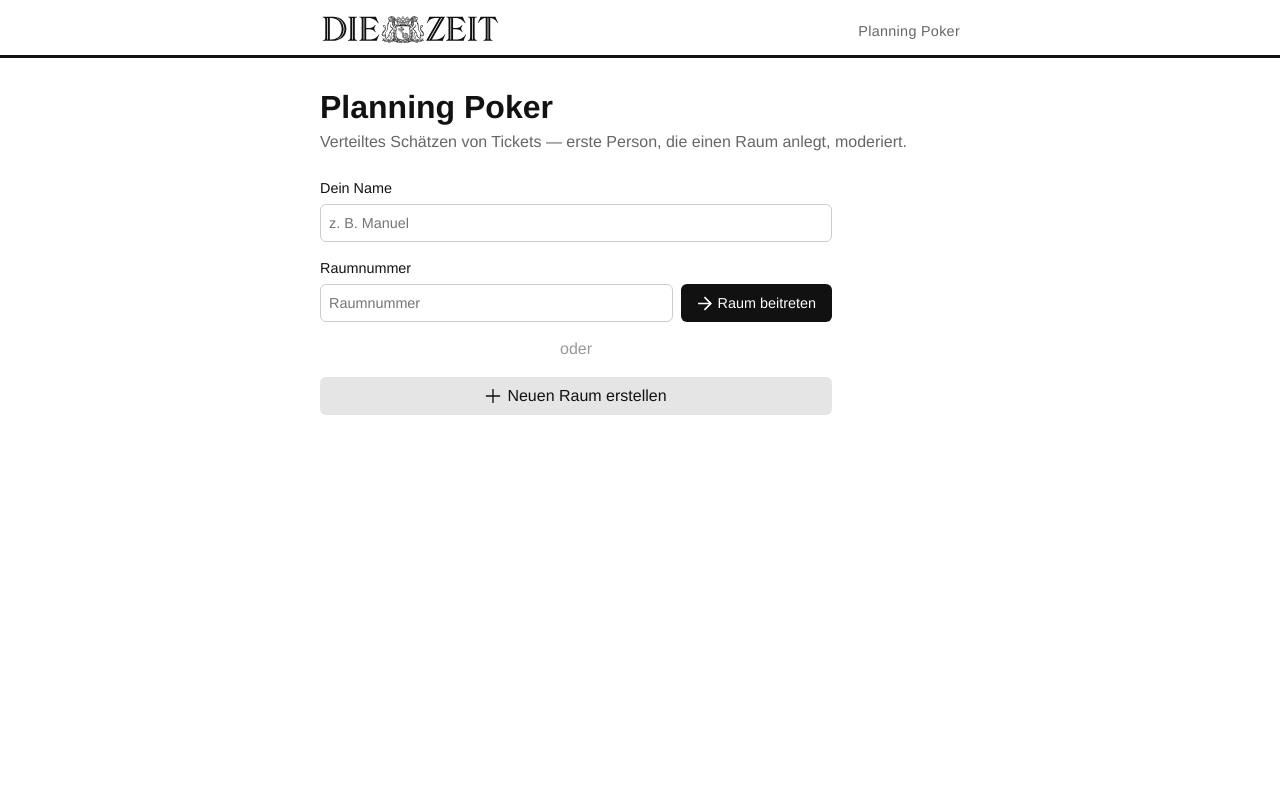
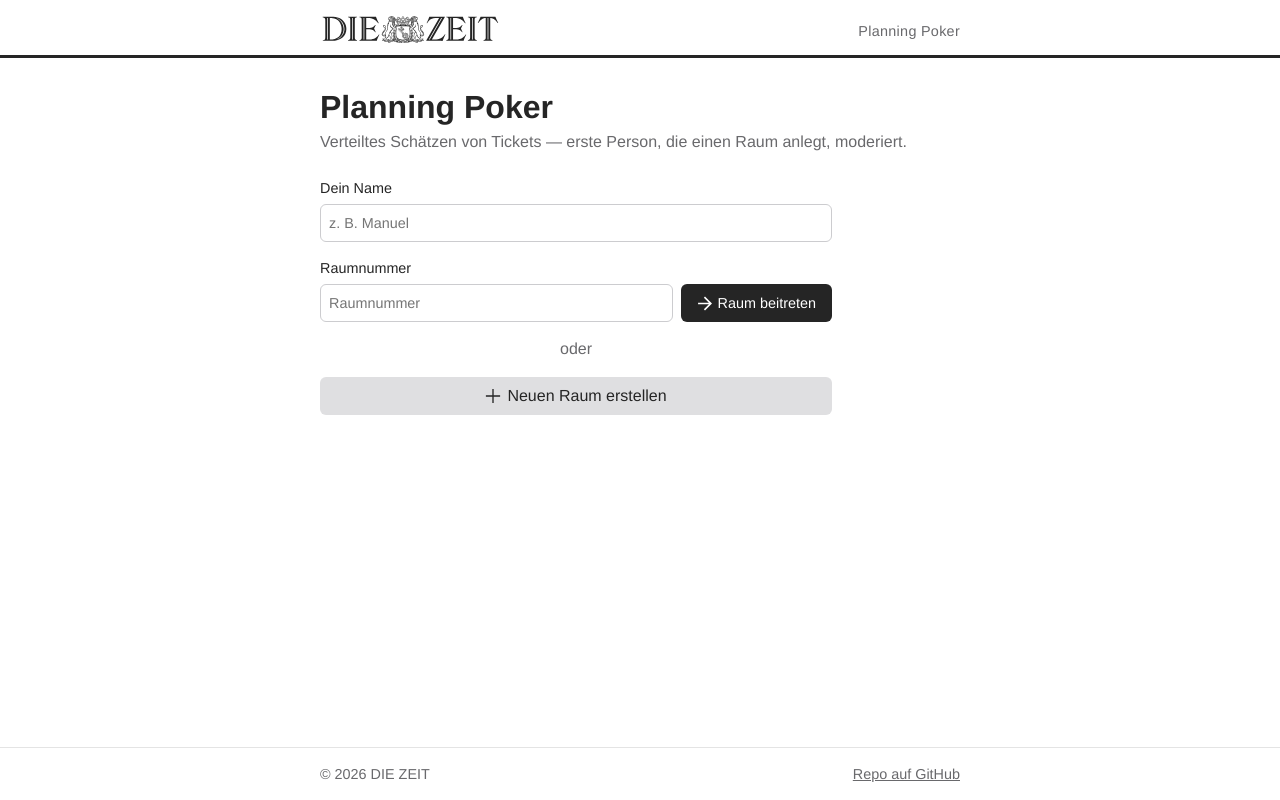
Before and after one commit to ZeitOnline/estimation-station, a SvelteKit app in the folder frontend/: page / in a window 1280 px wide. Built offline with nearby package versions, Linux system fonts and the light colour scheme; no server answers; a web font is replaced by a local one.

Commit message:
feat: update styles and improve layout across components

```diff
--- a/frontend/src/components/poker/Card.svelte
+++ b/frontend/src/components/poker/Card.svelte
@@ -18,23 +18,24 @@
 		height: 4.5rem;
 		font-size: var(--z-ds-font-size-l, 1.25rem);
 		font-weight: 600;
-		border: 1px solid var(--z-ds-color-neutral-80, #ccc);
+		border: 1px solid var(--z-ds-color-border-100, #cccccf);
 		border-radius: var(--z-ds-radius-m, 8px);
-		background: var(--z-ds-color-neutral-100, #fff);
+		background: var(--z-ds-color-background-0, #ffffff);
 		cursor: pointer;
 		transition:
 			transform 0.08s ease,
 			border-color 0.08s ease;
+		color: var(--z-ds-color-text-100, #252525);
 	}
 
 	.card:hover {
 		transform: translateY(-4px);
-		border-color: var(--z-ds-color-neutral-40, #999);
+		border-color: var(--z-ds-color-border-hover, #444444);
 	}
 
 	.card--selected {
 		transform: translateY(-8px);
-		border-color: var(--z-ds-color-neutral-10, #111);
+		border-color: var(--z-ds-color-text-100, #252525);
 		border-width: 2px;
 		box-shadow: 0 6px 16px rgba(0, 0, 0, 0.15);
 	}
--- a/frontend/src/lib/poker/room.svelte.ts
+++ b/frontend/src/lib/poker/room.svelte.ts
@@ -1,5 +1,5 @@
 import { browser } from '$app/environment';
-import { base } from '$app/paths';
+import { resolve } from '$app/paths';
 import { WS_PATH } from '$lib/poker/ws-path';
 import type { Card, RoomState } from '$types';
 
@@ -9,7 +9,9 @@ import type { Card, RoomState } from '$types';
 function wsUrl(): string {
 	if (import.meta.env.VITE_WS_URL) return import.meta.env.VITE_WS_URL;
 	const proto = location.protocol === 'https:' ? 'wss:' : 'ws:';
-	return `${proto}//${location.host}${base}${WS_PATH}`;
+	// WS_PATH is not a SvelteKit route, so it's missing from the generated
+	// Pathname union — the cast lets resolve() prepend the base path anyway.
+	return `${proto}//${location.host}${resolve(WS_PATH as import('$app/types').Pathname)}`;
 }
 
 // Factory returning a reactive room client. Same shape idea as the ZEIT
--- a/frontend/src/lib/styles/app.css
+++ b/frontend/src/lib/styles/app.css
@@ -33,9 +33,13 @@
 
 body {
 	font-family: var(--zeit-font);
-	color: var(--z-ds-color-neutral-10, #121212);
-	background: var(--z-ds-color-neutral-100, #fff);
+	color: var(--z-ds-color-text-100, #252525);
+	background: var(--z-ds-color-background-0, #ffffff);
 	line-height: 1.4;
+	/* Column layout so the footer can push itself to the viewport bottom. */
+	display: flex;
+	flex-direction: column;
+	min-height: 100svh;
 }
 
 h1,
@@ -47,6 +51,7 @@ h3 {
 }
 
 .app {
+	width: 100%;
 	max-width: 42rem;
 	margin-inline: auto;
 	padding: var(--z-ds-space-xl, 2rem) var(--z-ds-space-m, 1rem);
--- a/frontend/src/routes/+layout.svelte
+++ b/frontend/src/routes/+layout.svelte
@@ -2,7 +2,7 @@
 	import '$lib/styles/app.css';
 	import { onMount } from 'svelte';
 	import { ZeitLogo } from '$components';
-	import { base } from '$app/paths';
+	import { resolve } from '$app/paths';
 	import { oidc } from '$lib/auth/oidc.svelte';
 	import { auth, initAuth, login, AUTH_MODE } from '$lib/auth/session.svelte';
 
@@ -31,7 +31,7 @@
 
 <header class="masthead">
 	<div class="masthead__inner">
-		<a href={base || '/'} class="masthead__logo" aria-label="DIE ZEIT – Startseite">
+		<a href={resolve('/')} class="masthead__logo" aria-label="DIE ZEIT – Startseite">
 			<ZeitLogo width={180} height={27} />
 		</a>
 		<span class="masthead__product">Planning Poker</span>
@@ -55,10 +55,19 @@
 	{/if}
 </div>
 
+<footer class="footer">
+	<div class="footer__inner">
+		<span>© {new Date().getFullYear()} DIE ZEIT</span>
+		<a href="https://github.com/ZeitOnline/estimation-station" target="_blank" rel="noopener noreferrer">
+			Repo auf GitHub
+		</a>
+	</div>
+</footer>
+
 <style>
 	.masthead {
-		border-bottom: 3px solid var(--z-ds-color-neutral-10, #111);
-		background: var(--z-ds-color-neutral-100, #fff);
+		border-bottom: 3px solid var(--z-ds-color-text-100, #252525);
+		background: var(--z-ds-color-background-0, #ffffff);
 	}
 	.masthead__inner {
 		max-width: 42rem;
@@ -70,19 +79,19 @@
 		gap: var(--z-ds-space-m, 1rem);
 	}
 	.masthead__logo {
-		color: var(--z-ds-color-neutral-10, #111);
+		color: var(--z-ds-color-text-100, #252525);
 		display: block;
 	}
 	.masthead__product {
 		font-size: var(--z-ds-font-size-s, 0.9rem);
-		color: var(--z-ds-color-neutral-40, #666);
+		color: var(--z-ds-color-text-55, #69696c);
 		letter-spacing: 0.02em;
 		padding-bottom: 2px;
 		white-space: nowrap;
 	}
 
 	.auth-status {
-		color: var(--z-ds-color-neutral-40, #666);
+		color: var(--z-ds-color-text-55, #69696c);
 	}
 	.login {
 		max-width: 30rem;
@@ -91,21 +100,39 @@
 		margin-bottom: var(--z-ds-space-xs, 0.5rem);
 	}
 	.login__lead {
-		color: var(--z-ds-color-neutral-40, #666);
+		color: var(--z-ds-color-text-55, #69696c);
 		margin-bottom: var(--z-ds-space-l, 1.5rem);
 	}
 	.login__btn {
 		padding: var(--z-ds-space-s, 0.75rem) var(--z-ds-space-l, 1.5rem);
 		border: 0;
 		border-radius: var(--z-ds-radius-s, 6px);
-		background: var(--z-ds-color-neutral-10, #111);
-		color: var(--z-ds-color-neutral-100, #fff);
+		background: var(--z-ds-color-text-100, #252525);
+		color: var(--z-ds-color-background-0, #ffffff);
 		font: inherit;
 		font-weight: 700;
 		cursor: pointer;
 	}
 	.login__error {
 		margin-top: var(--z-ds-space-m, 1rem);
-		color: var(--z-ds-color-signal-error, #c0392b);
+		color: var(--z-ds-color-error-70, #bf4040);
+	}
+
+	.footer {
+		margin-top: auto;
+		border-top: 1px solid var(--z-ds-color-border-70, #e4e4e4);
+	}
+	.footer__inner {
+		max-width: 42rem;
+		margin-inline: auto;
+		padding: var(--z-ds-space-m, 1rem);
+		display: flex;
+		justify-content: space-between;
+		gap: var(--z-ds-space-m, 1rem);
+		font-size: var(--z-ds-font-size-s, 0.9rem);
+		color: var(--z-ds-color-text-55, #69696c);
+	}
+	.footer__inner a {
+		color: inherit;
 	}
 </style>
--- a/frontend/src/routes/+page.svelte
+++ b/frontend/src/routes/+page.svelte
@@ -1,6 +1,6 @@
 <script lang="ts">
 	import { goto } from '$app/navigation';
-	import { base } from '$app/paths';
+	import { resolve } from '$app/paths';
 	import { onMount } from 'svelte';
 	import { Icon } from '$components';
 	import { getName, setName, isAuthenticatedMode } from '$lib/poker/identity';
@@ -33,13 +33,13 @@
 			error = 'Bitte gib eine Raumnummer ein.';
 			return;
 		}
-		goto(`${base}/room/${encodeURIComponent(id)}`);
+		goto(resolve('/room/[id]', { id: encodeURIComponent(id) }));
 	}
 
 	function create() {
 		if (!ensureName()) return;
 		const id = String(Math.floor(10000 + Math.random() * 90000)); // 5-digit room
-		goto(`${base}/room/${id}`);
+		goto(resolve('/room/[id]', { id }));
 	}
 </script>
 
@@ -84,7 +84,7 @@
 		margin-bottom: var(--z-ds-space-xxs, 0.25rem);
 	}
 	.hero p {
-		color: var(--z-ds-color-neutral-40, #666);
+		color: var(--z-ds-color-text-55, #69696c);
 		margin-bottom: var(--z-ds-space-l, 1.5rem);
 	}
 	.panel {
@@ -106,7 +106,7 @@
 	input {
 		flex: 1;
 		padding: var(--z-ds-space-xs, 0.5rem);
-		border: 1px solid var(--z-ds-color-neutral-80, #ccc);
+		border: 1px solid var(--z-ds-color-border-100, #cccccf);
 		border-radius: var(--z-ds-radius-s, 6px);
 		font: inherit;
 	}
@@ -118,21 +118,21 @@
 		padding: var(--z-ds-space-xs, 0.5rem) var(--z-ds-space-m, 1rem);
 		border: 0;
 		border-radius: var(--z-ds-radius-s, 6px);
-		background: var(--z-ds-color-neutral-10, #111);
-		color: var(--z-ds-color-neutral-100, #fff);
+		background: var(--z-ds-color-text-100, #252525);
+		color: var(--z-ds-color-background-0, #ffffff);
 		font: inherit;
 		cursor: pointer;
 	}
 	button.secondary {
-		background: var(--z-ds-color-neutral-90, #e5e5e5);
-		color: var(--z-ds-color-neutral-10, #111);
+		background: var(--z-ds-color-background-20, #dfdfe1);
+		color: var(--z-ds-color-text-100, #252525);
 	}
 	.or {
-		color: var(--z-ds-color-neutral-40, #999);
+		color: var(--z-ds-color-text-55, #69696c);
 		text-align: center;
 		margin: 0;
 	}
 	.error {
-		color: var(--z-ds-color-signal-error, #c0392b);
+		color: var(--z-ds-color-error-70, #bf4040);
 	}
 </style>
--- a/frontend/src/routes/room/[id]/+page.svelte
+++ b/frontend/src/routes/room/[id]/+page.svelte
@@ -1,7 +1,7 @@
 <script lang="ts">
 	import { onMount, onDestroy } from 'svelte';
 	import { goto } from '$app/navigation';
-	import { base } from '$app/paths';
+	import { resolve } from '$app/paths';
 	import { Card, Participants, Icon } from '$components';
 	import { createRoom } from '$lib/poker/room.svelte';
 	import { voteSummary } from '$lib/poker/summary';
@@ -23,7 +23,7 @@
 		const name = getName();
 		if (!name) {
 			// no name yet → go pick one on the landing page
-			goto(base || '/');
+			goto(resolve('/'));
 			return;
 		}
 		room.connect(data.roomId, getUserId(), name, getToken());
@@ -76,7 +76,7 @@
 </script>
 
 <header class="room-head">
-	<a class="back" href={base || '/'}><Icon name="arrow-left" size={14} /> Startseite</a>
+	<a class="back" href={resolve('/')}><Icon name="arrow-left" size={14} /> Startseite</a>
 	<div class="room-title">
 		<h1>Raum {data.roomId}</h1>
 		<button
@@ -92,9 +92,6 @@
 			</span>
 		</button>
 	</div>
-	<span class="status" class:status--on={room.connected}>
-		{room.connected ? 'verbunden' : 'getrennt…'}
-	</span>
 </header>
 
 {#if room.error}
@@ -148,46 +145,47 @@
 	}
 	.room-head h1 {
 		margin: 0;
+		font-size: var(--z-ds-font-size-l, 1.25rem);
 	}
 	.back {
 		display: inline-flex;
 		align-items: center;
 		gap: var(--z-ds-space-xxs, 0.35rem);
-		color: var(--z-ds-color-neutral-40, #666);
+		color: var(--z-ds-color-text-55, #69696c);
 		text-decoration: none;
 	}
 	.room-title {
 		display: flex;
 		align-items: center;
-		gap: var(--z-ds-space-s, 0.75rem);
 	}
 	.copy {
 		display: inline-flex;
 		align-items: center;
 		justify-content: center;
-		padding: var(--z-ds-space-xxs, 0.35rem);
 		background: none;
 		border: 0;
 		border-radius: var(--z-ds-radius-s, 6px);
-		color: var(--z-ds-color-neutral-40, #666);
+		color: var(--z-ds-color-text-55, #69696c);
 		cursor: pointer;
 		transition: color 0.2s ease;
 	}
 	.copy:hover {
-		color: var(--z-ds-color-neutral-10, #111);
+		color: var(--z-ds-color-text-100, #252525);
 	}
 	.copy--done {
-		color: var(--z-ds-color-signal-success, #2e7d32);
+		color: var(--z-ds-color-background-success, #09864d);
 	}
 	/* Crossfade + scale between the link and checkmark icons on state switch. */
 	.copy__icons {
 		position: relative;
 		width: 1.25rem;
 		height: 1.25rem;
+		display: inline-flex;
+		align-items: center;
+		justify-content: flex-end;
 	}
 	.copy__icon {
 		position: absolute;
-		inset: 0;
 		display: inline-flex;
 		transition:
 			opacity 0.2s ease,
@@ -205,21 +203,14 @@
 		opacity: 1;
 		transform: none;
 	}
-	.status {
-		font-size: var(--z-ds-font-size-xs, 0.8rem);
-		color: var(--z-ds-color-signal-error, #c0392b);
-	}
-	.status--on {
-		color: var(--z-ds-color-signal-success, #2e7d32);
-	}
 	.deck {
 		margin-bottom: var(--z-ds-space-xl, 2rem);
 	}
 	.cards {
 		display: flex;
 		flex-wrap: wrap;
-		gap: var(--z-ds-space-s, 0.75rem);
-		margin-top: var(--z-ds-space-xl, 0.75rem);
+		gap: var(--z-ds-space-xl);
+		margin-top: var(--z-ds-space-xl);
 	}
 	.table__head {
 		display: flex;
@@ -230,7 +221,7 @@
 	}
 	.summary {
 		font-weight: 400;
-		color: var(--z-ds-color-neutral-30, #555);
+		color: var(--z-ds-color-text-70, #444444);
 	}
 	.controls {
 		display: flex;
@@ -245,8 +236,8 @@
 		padding: var(--z-ds-space-xs, 0.5rem) var(--z-ds-space-m, 1rem);
 		border: 0;
 		border-radius: var(--z-ds-radius-s, 6px);
-		background: var(--z-ds-color-neutral-10, #111);
-		color: var(--z-ds-color-neutral-100, #fff);
+		background: var(--z-ds-color-text-100, #252525);
+		color: var(--z-ds-color-background-0, #ffffff);
 		font: inherit;
 		cursor: pointer;
 	}
@@ -255,10 +246,10 @@
 		cursor: not-allowed;
 	}
 	button.secondary {
-		background: var(--z-ds-color-neutral-90, #e5e5e5);
-		color: var(--z-ds-color-neutral-10, #111);
+		background: var(--z-ds-color-background-20, #dfdfe1);
+		color: var(--z-ds-color-text-100, #252525);
 	}
 	.error {
-		color: var(--z-ds-color-signal-error, #c0392b);
+		color: var(--z-ds-color-error-70, #bf4040);
 	}
 </style>
```
Also changed, not shown: frontend/src/components/poker/Participants.svelte (+6 -6 lines).
